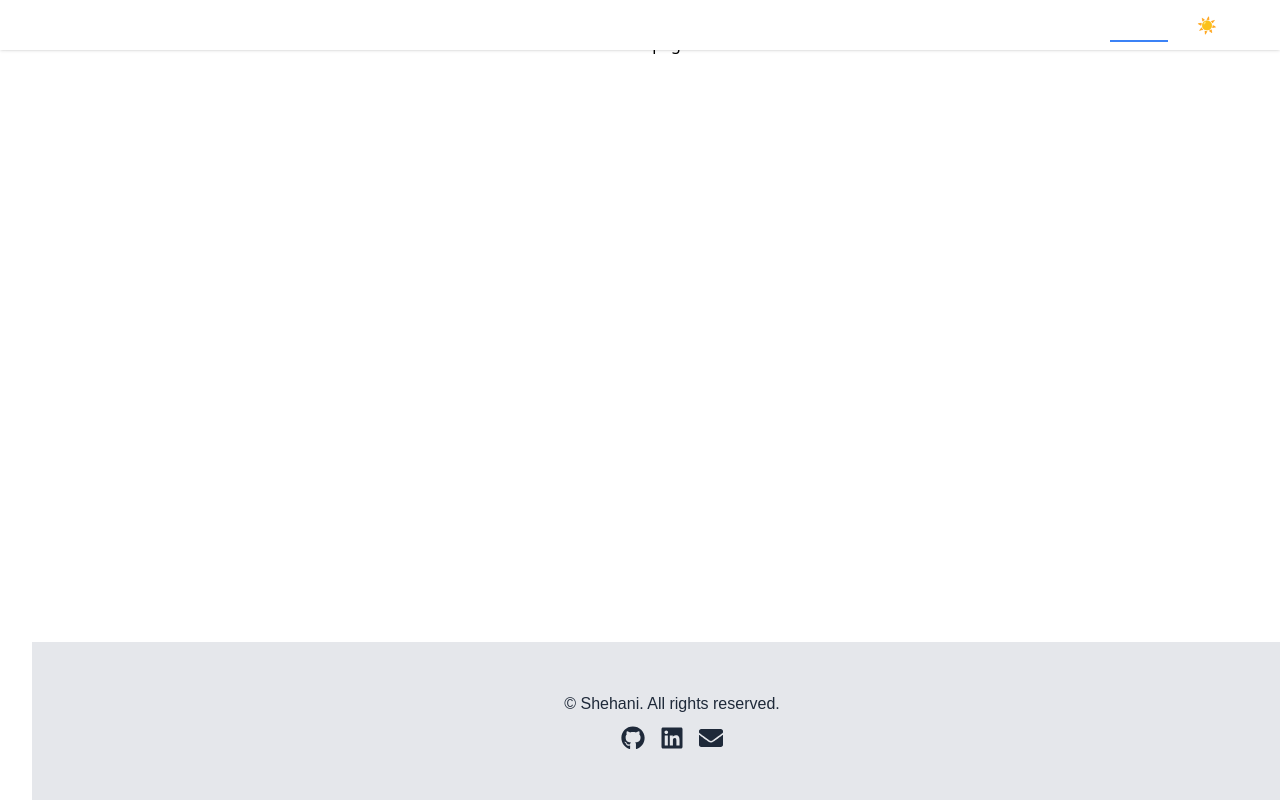
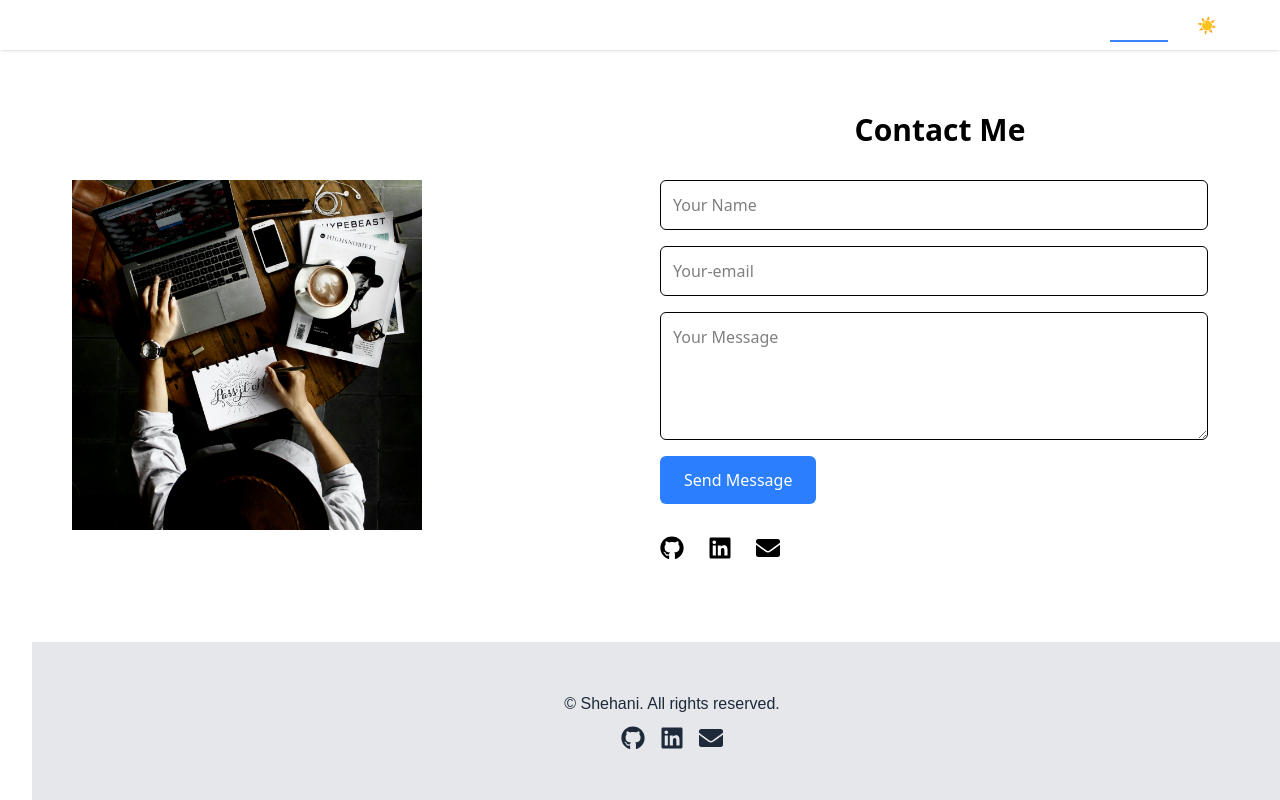
Before and after one commit to ICT-Courses/ict2233-ca-02-Shehani28, a React (Vite) app in the folder my-portfolio/: page /contact in a window 1280 px wide. Built offline with nearby package versions, Linux system fonts and the light colour scheme.

Commit message:
Add contact page with form validation and layout

```diff
--- a/my-portfolio/src/App.jsx
+++ b/my-portfolio/src/App.jsx
@@ -17,6 +17,7 @@ function App() {
 
   return (
     <div className={darkMode ? "dark" : ""}>
+
     <Router>
       <Navbar darkMode={darkMode} setDarkMode={setDarkMode} />
       <Routes>
--- a/my-portfolio/src/pages/Contact.jsx
+++ b/my-portfolio/src/pages/Contact.jsx
@@ -1,7 +1,117 @@
-import { NavLink } from "react-router-dom";
+import { useState } from "react";
+import styles from "../style/Contact.module.css";
+import contactImage from "../assets/contact.jpg";
+import { FaGithub,FaLinkedin,FaEnvelope } from "react-icons/fa";
+
 
 const Contact = () => {
-    return <div> Contact page</div>
+    const [formData, setFormData] = useState({ name: "", email: "", message: ""});
+    const [errors, setErrors] = useState({});
+    const [success,setSuccess] = useState("");
+
+    const handleChange = (e) => {
+        setFormData({...formData, [e.target.name]: e.target.value});
+    };
+
+    const validate = () => {
+        const newErrors = {};
+        if (!formData.name) newErrors.name = "Name is required";
+        if (!formData.email) {
+            newErrors.email = "Email is required";
+        }else if (!/\S+@\S+\.\S+/.test(formData.email)) {
+            newErrors.email= "Email is invalid";
+        }
+        if (!formData.message) newErrors.message = "Message is required";
+        return newErrors;
+    };
+
+    const handleSubmit = (e) => {
+        e.preventDefault();
+        const validationErrors = validate();
+        if (Object.keys(validationErrors).length ===0) {
+            setSuccess("Message sent successfully!");
+            setFormData({ name: "", email: "", message: ""});
+            setErrors({});
+        } else {
+            setErrors(validationErrors);
+            setSuccess("");
+        }
+
+    };
+
+    return (
+        <section className={`${styles.contactContainer} p-8`}>
+        <h2 className="text-3xl font-bold mb-8 mt-12 ml-150">Contact Me </h2>
+
+        <div className="flex flex-col lg:flex-row gap-10 items-start">
+
+            <div className="flex-1">
+                <img
+                 src={contactImage}
+                 alt="Contact"
+                    className={styles.myImage}
+                 />
+            </div>
+
+            <div className="flex-1">
+                <form onSubmit={handleSubmit} className="flex flex-col space-y-4 items-start">
+                    <input
+                    type="text"
+                    name="name"
+                    placeholder="Your Name"
+                    value={formData.name}
+                    onChange={handleChange}
+                    className="border rounded-md p-3 focus:outline-none focus:ring-2 focus:ring-blue-500 w-full"
+                    />
+                    {errors.name && <span className="text-red-500">{errors.name}</span>}
+
+                <input
+                    type="email"
+                    name="email"
+                    placeholder="Your-email"
+                    value={formData.email}
+                    onChange={handleChange}
+                    className="border rounded-md p-3 focus:outline-none focus:ring-2 focus:ring-blue-500 w-full"
+                />
+                {errors.email && <span className="text-red-500">{errors.email}</span>}
+
+                <textarea
+                  name="message"
+                  placeholder="Your Message"
+                  value={formData.message}
+                  onChange={handleChange}
+                  className="border rounded-md p-3 focus:outline-none focus:ring-2 focus:ring-blue-500 h-32 w-full"
+                />
+                {errors.message && <span className="text-red-500">{errors.message}</span>}
+
+                <button
+                 type="submit"
+                 className="px-6 py-3 bg-blue-500 text-white rounded-md hover:bg-blue-600"
+                 >
+                    Send Message
+                 </button>
+                 {success && <span className="text-green-500">{success}</span>}
+                </form>
+
+                <div className="mt-8 flex space-x-6 text-2xl justify-center lg:justify-start">
+                    <a href="https://github.com/Shehani28" target="_blank" rel="noopener noreferrer">
+                    <FaGithub className="hover:text-gray-900 dark:hover:text-white transition" />
+
+                    </a>
+                    <a href="https://www.linkedin.com/in/Shehani Wijesinghe" target="_blank" rel="noopener noreferrer">
+                        <FaLinkedin className="hover:text-blue-700 transition" />
+
+                    </a>
+                    <a href="mailto:sanuwijesinghe1@gmail.com">
+                        <FaEnvelope className="hover:text-red-600 transition" />
+
+                    </a>
+                </div>
+            </div>
+        </div>
+        </section>
+    );
+
 };
 
 export default Contact;
--- /dev/null
+++ b/my-portfolio/src/style/Contact.module.css
@@ -0,0 +1,16 @@
+.contactContainer {
+  max-width: 1200px;
+  margin: 0 auto;
+
+}
+
+.contactImage {
+  border-radius: 1rem;
+  object-fit: cover;
+  box-shadow: 0 5px 15px rgba(0,0,0,0.2);
+}
+
+.myImage {
+  margin-bottom: 80px;
+  max-width: 350px;
+}
```
Also changed, not shown: my-portfolio/src/assets/contact.jpg (added), my-portfolio/src/components/Button.jsx (deleted), my-portfolio/src/index.css (line endings or trailing spaces).
